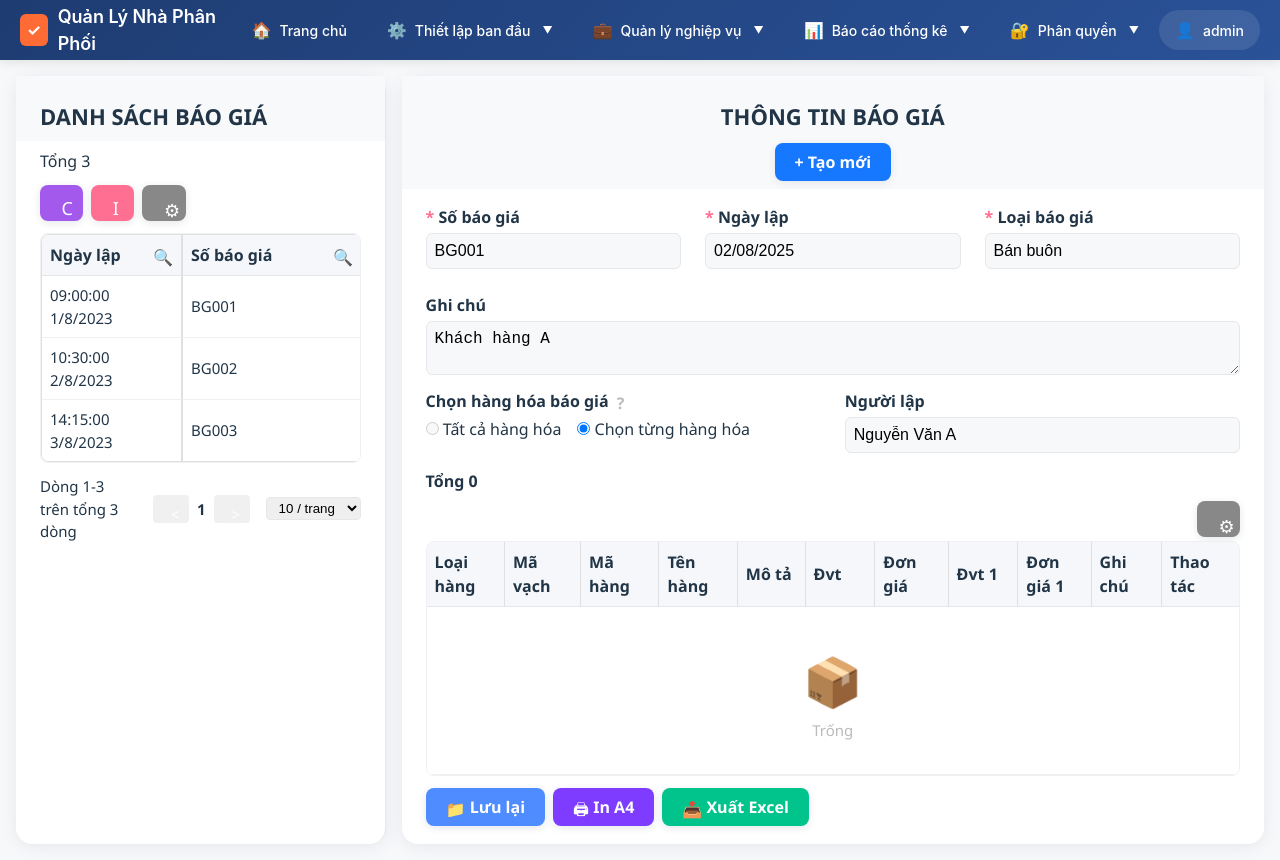
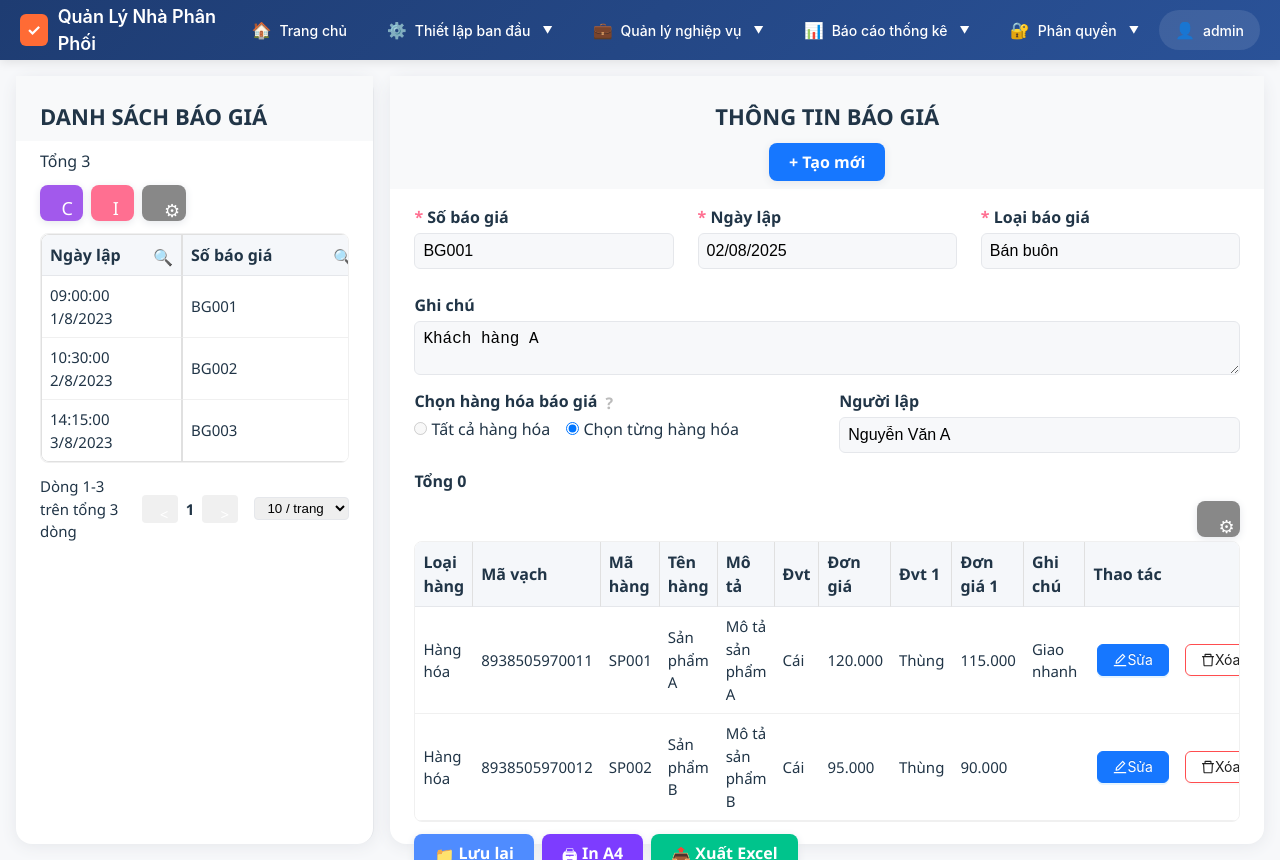
Before and after one commit to VuPhong-PQ/qlnpp, a React (Vite) app: page /business/quotation-table in a window 1280 px wide. Built offline with nearby package versions, Linux system fonts and the light colour scheme.

Commit message:
sua trang bao gia, hoan thanh panel phai

```diff
--- a/src/components/business/QuotationTable.jsx
+++ b/src/components/business/QuotationTable.jsx
@@ -61,6 +61,65 @@ const initialQuotations = [
     quotationType: 'Dịch vụ',
     note: 'Khách hàng C',
     employee: 'Lê Văn C',
+  },
+];
+
+// Dummy data for quotation details (panel phải), liên kết với code báo giá
+const quotationDetails = [
+  // Chi tiết cho BG001
+  {
+    quotationCode: 'BG001',
+    itemType: 'Hàng hóa',
+    barcode: '8938505970011',
+    itemCode: 'SP001',
+    itemName: 'Sản phẩm A',
+    description: 'Mô tả sản phẩm A',
+    unit: 'Cái',
+    price: 120000,
+    unit1: 'Thùng',
+    price1: 115000,
+    note: 'Giao nhanh',
+  },
+  {
+    quotationCode: 'BG001',
+    itemType: 'Hàng hóa',
+    barcode: '8938505970012',
+    itemCode: 'SP002',
+    itemName: 'Sản phẩm B',
+    description: 'Mô tả sản phẩm B',
+    unit: 'Cái',
+    price: 95000,
+    unit1: 'Thùng',
+    price1: 90000,
+    note: '',
+  },
+  // Chi tiết cho BG002
+  {
+    quotationCode: 'BG002',
+    itemType: 'Dịch vụ',
+    barcode: '',
+    itemCode: 'DV001',
+    itemName: 'Dịch vụ X',
+    description: 'Dịch vụ bảo trì',
+    unit: 'Lần',
+    price: 500000,
+    unit1: '',
+    price1: '',
+    note: 'Bảo hành 6 tháng',
+  },
+  // Chi tiết cho BG003
+  {
+    quotationCode: 'BG003',
+    itemType: 'Hàng hóa',
+    barcode: '8938505970033',
+    itemCode: 'SP003',
+    itemName: 'Sản phẩm C',
+    description: 'Mô tả sản phẩm C',
+    unit: 'Cái',
+    price: 150000,
+    unit1: 'Thùng',
+    price1: 140000,
+    note: '',
   },
 ];
 import './QuotationTable.css';
@@ -348,6 +407,11 @@ const getInitialRightCols = () => {
     saveQuotationColConfig(['date', 'code', 'actions'], ['date', 'code', 'actions']);
   };
   const resetRightCols = () => setRightVisibleCols(defaultRightColumns.map(c => c.key));
+  // Lọc chi tiết theo báo giá đang chọn
+  const detailRows = selectedQuotation
+    ? quotationDetails.filter(d => d.quotationCode === selectedQuotation.code)
+    : [];
+
   return (
     <div className="quotation-table-page" style={{background: '#f7f8fa', minHeight: '100vh', padding: 16, display: 'flex', gap: 16}}>
       {/* Left 30% panel */}
@@ -572,12 +636,52 @@ const getInitialRightCols = () => {
                     </tr>
                   </thead>
                   <tbody>
+                    {detailRows.length === 0 ? (
                       <tr>
                         <td colSpan={rightVisibleCols.length} style={{textAlign: 'center', padding: 32, color: '#bbb'}}>
                           <div style={{fontSize: 48, marginBottom: 8}}><span className="anticon">📦</span></div>
                           <div>Trống</div>
                         </td>
                       </tr>
+                    ) : (
+                      detailRows.map((row, rowIdx) => (
+                        <tr key={rowIdx}>
+                          {rightColOrder.map((key, colIdx) => {
+                            if (!rightVisibleCols.includes(key)) return null;
+                            if (key === 'actions') {
+                              return (
+                                <td key={key} style={{ width: rightColWidths[colIdx], padding: 8 }}>
+                                  <Space>
+                                    <Button type="primary" icon={<EditOutlined />} size="small" onClick={e => { e.stopPropagation(); }}>
+                                      Sửa
+                                    </Button>
+                                    <Popconfirm
+                                      title="Bạn có chắc muốn xóa?"
+                                      onConfirm={e => { e.stopPropagation(); }}
+                                      okText="Có"
+                                      cancelText="Không"
+                                      onCancel={e => e && e.stopPropagation()}
+                                    >
+                                      <Button danger icon={<DeleteOutlined />} size="small" onClick={e => e.stopPropagation()}>
+                                        Xóa
+                                      </Button>
+                                    </Popconfirm>
+                                  </Space>
+                                </td>
+                              );
+                            }
+                            let value = row[key];
+                            // Format giá
+                            if ((key === 'price' || key === 'price1') && value) {
+                              value = Number(value).toLocaleString('vi-VN');
+                            }
+                            return (
+                              <td key={key} style={{ width: rightColWidths[colIdx], padding: 8 }}>{value || ''}</td>
+                            );
+                          })}
+                        </tr>
+                      ))
+                    )}
                   </tbody>
                 </table>
               </div>
```
Lines whose indentation alone changed are shown as unchanged.
